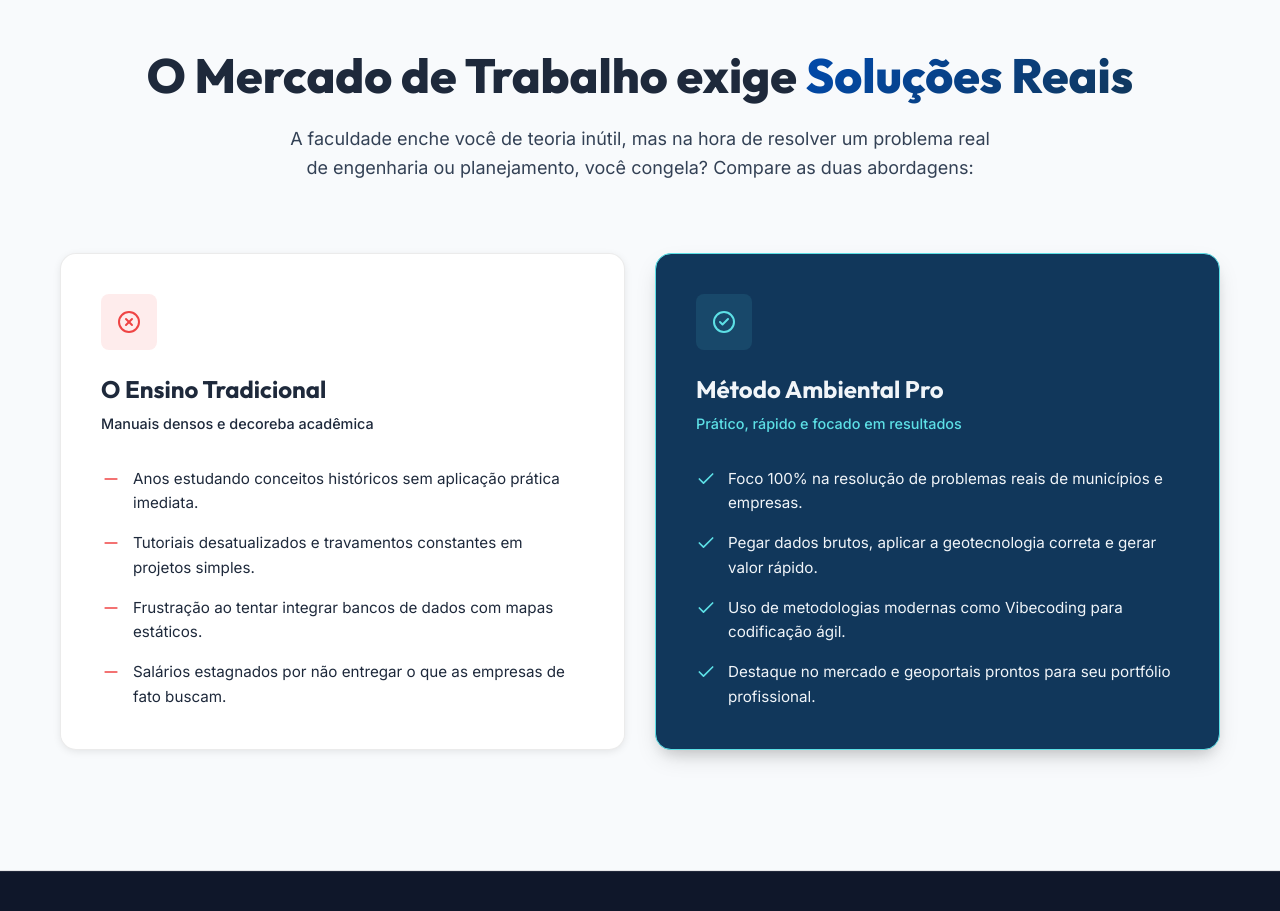
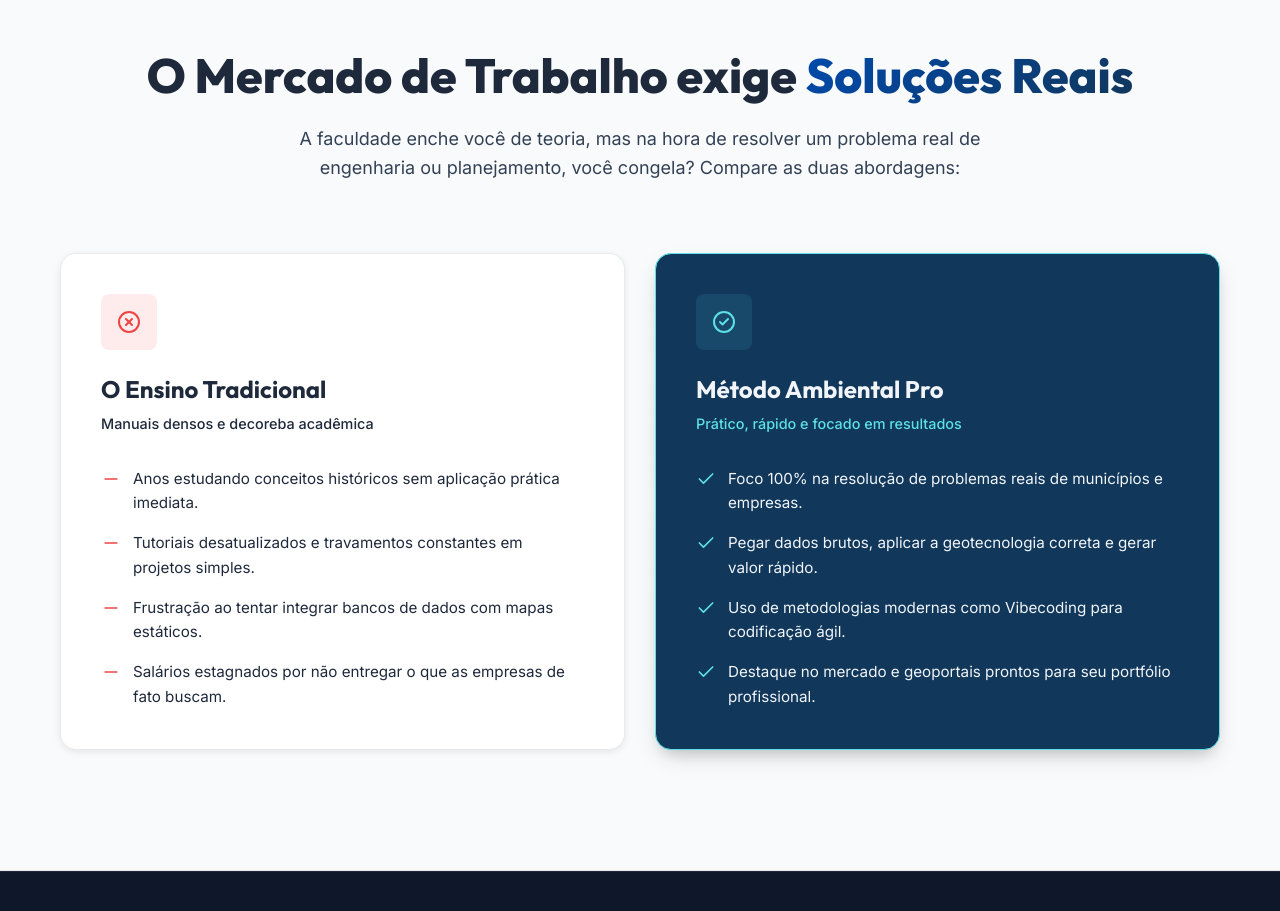
Before and after one commit to henriquegsantos149/curso-webgis, a website built with Vite: page index.html in a window 1280 px wide. Shown: the part 980-1891 px from the top of the page. Built offline with nearby package versions, Linux system fonts and the light colour scheme.

Commit message:
style: remove the word 'inútil' from comparison section

```diff
--- a/index.html
+++ b/index.html
@@ -148,7 +148,7 @@
         <div class="section-header text-center reveal">
           <h2 class="section-title">O Mercado de Trabalho exige <span class="gradient-text">Soluções Reais</span></h2>
           <p class="section-desc">
-            A faculdade enche você de teoria inútil, mas na hora de resolver um problema real de engenharia ou planejamento, você congela? Compare as duas abordagens:
+            A faculdade enche você de teoria, mas na hora de resolver um problema real de engenharia ou planejamento, você congela? Compare as duas abordagens:
           </p>
         </div>
 
```
Also changed, not shown: dist/index.html.
